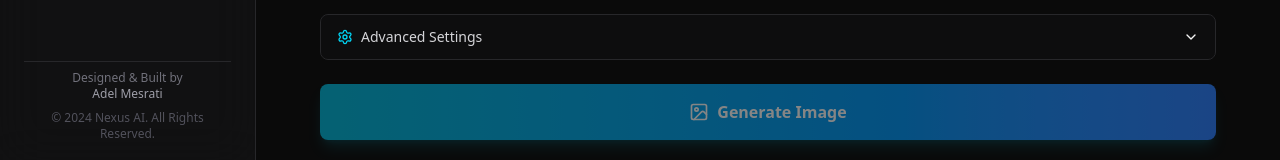
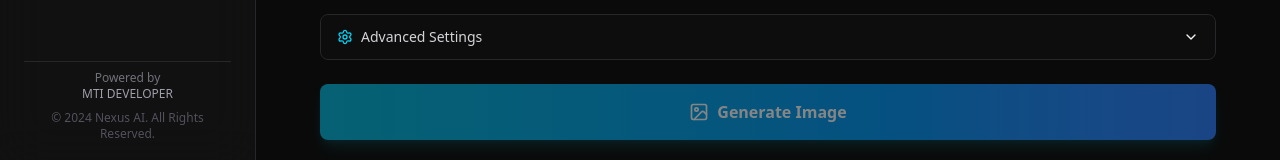
Before and after one commit to Adel-MESRATI/Nexus-AI, a Next.js app: page /dashboard in a window 1280 px wide. Shown: the part 634-794 px from the top of the page. Built offline with nearby package versions, Linux system fonts and the light colour scheme.

Commit message:
Update branding

```diff
--- a/app/dashboard/page.tsx
+++ b/app/dashboard/page.tsx
@@ -245,8 +245,8 @@ export default function Dashboard() {
 
           <div className="text-xs text-zinc-500 text-center pt-2 border-t border-zinc-800 space-y-1">
             <div>
-              Designed & Built by<br />
-              <span className="text-zinc-400">Adel Mesrati</span>
+              Powered by<br />
+              <span className="text-zinc-400">MTI DEVELOPER</span>
             </div>
             <div className="text-zinc-600 mt-2">
               © 2024 Nexus AI. All Rights Reserved.
```
